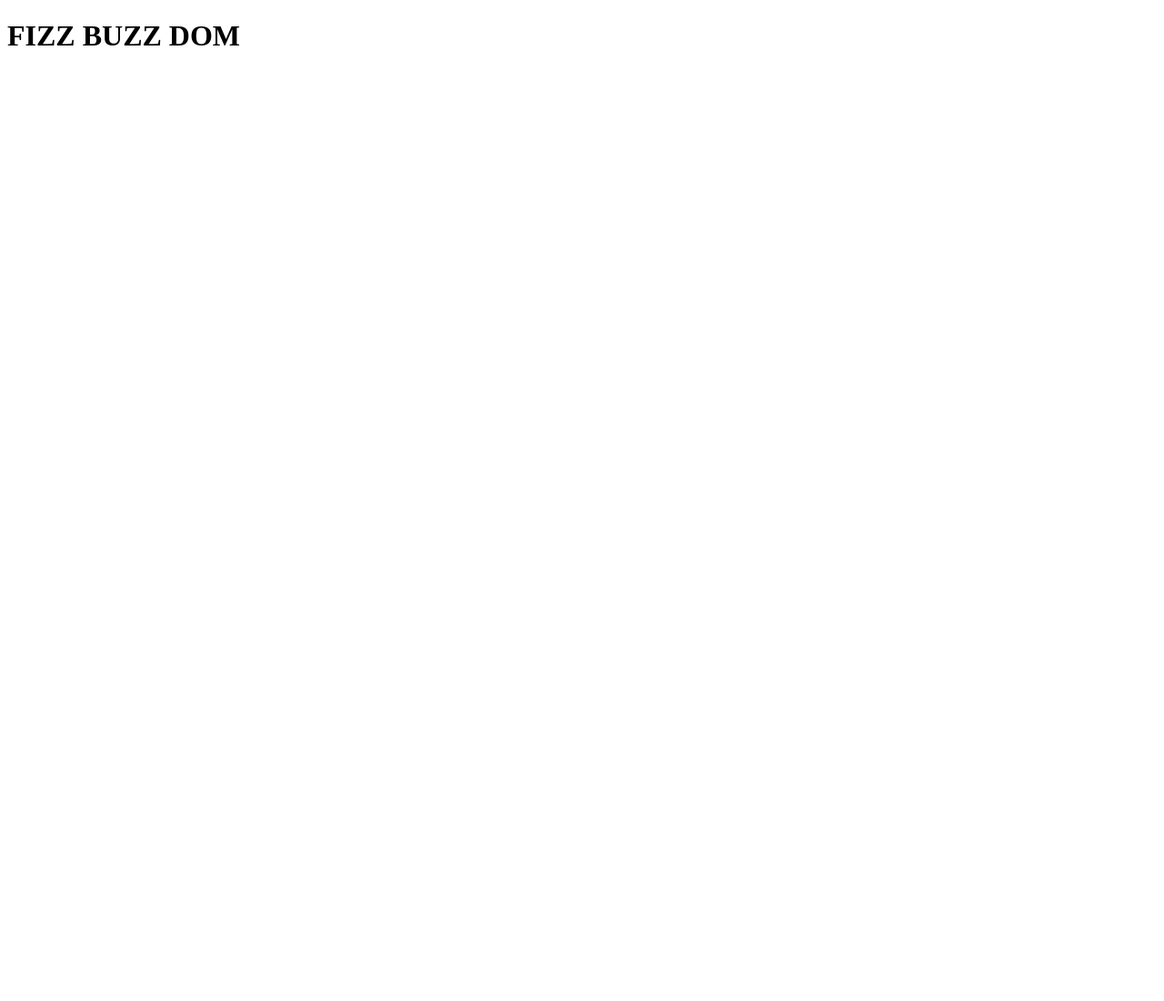
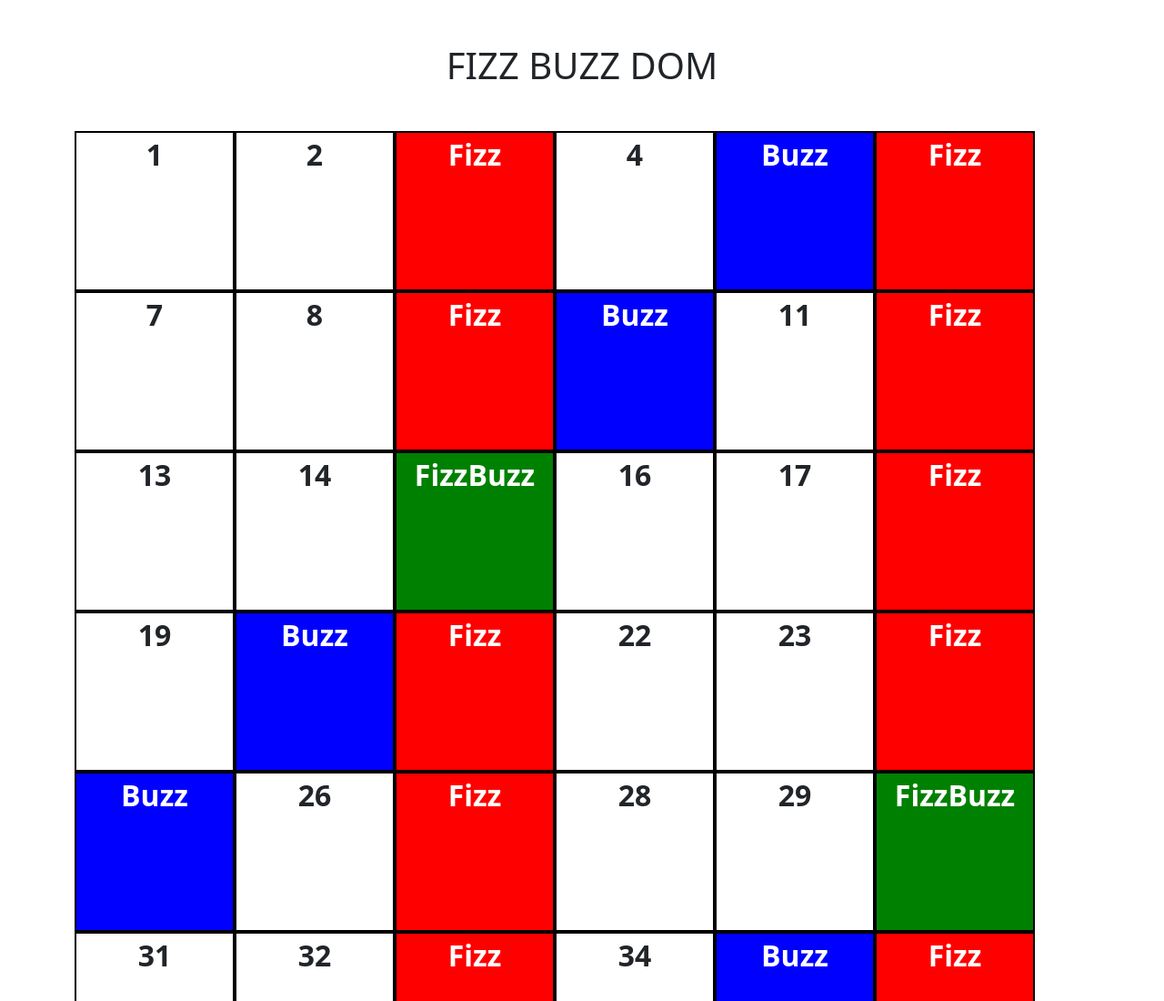
Before and after one commit to DavidC1103/js-fizzbuzz, a plain HTML site: page index.html in a window 1280 px wide. Shown: the top 1100 px of the page at 91% size. Before the commit the page ends 800 px from the top, so only its background shows below. Drawn offline with nearby package versions, Linux system fonts and the light colour scheme.

Commit message:
last commit

```diff
--- a/css/style.css
+++ b/css/style.css
@@ -4,8 +4,32 @@
     box-sizing: border-box;
 }
 
+
+h1{
+    text-align: center;
+}
+
 .box{
-    width: 50px;
-    height: 50px;
+    width: 176px;
+    height: 176px;
     border: 2px solid black;
+    justify-content: center;
+
+    text-align: center;
 }
+
+
+.red{
+    background-color: red;
+    color: white;
+}
+
+.green{
+    background-color: green;
+    color: white;
+}
+
+.blue{
+    background-color: blue;
+    color: white;
+}
--- a/index.html
+++ b/index.html
@@ -4,11 +4,17 @@
     <meta charset="UTF-8">
     <meta http-equiv="X-UA-Compatible" content="IE=edge">
     <meta name="viewport" content="width=device-width, initial-scale=1.0">
-    <title>Document</title>
+    <link href="https://cdn.jsdelivr.net/npm/bootstrap@5.3.0-alpha1/dist/css/bootstrap.min.css" rel="stylesheet" integrity="sha384-GLhlTQ8iRABdZLl6O3oVMWSktQOp6b7In1Zl3/Jr59b6EGGoI1aFkw7cmDA6j6gD" crossorigin="anonymous">
+    <link rel="stylesheet" href="css/style.css">
+
+    <title>FizzBuzz</title>
 </head>
 <body>
-    <main>
-        <h1>FIZZ BUZZ DOM</h1>
+    <main class="mb-5">
+        <h1 class="text-center my-5">FIZZ BUZZ DOM</h1>
+        <div class="container d-flex flex-wrap fw-bold fs-2">
+
+        </div>
     </main>
 
 
--- a/js/script.js
+++ b/js/script.js
@@ -1,21 +1,36 @@
 
+const container = document.querySelector('.container');
+console.log(container);
+//creamo un variabile aggiungendo il valore
 let value = "";
 
+// creare il circuito
 for (let i = 1; i <= 100; i++) {
-
+// diamo il valore(del circuito) alla variabile
     value = i;
-
+// ad ogni giro del circuito creiamo un dic
+    const box = document.createElement('div')
+// aggiugniamo la classe creata in css alla const
+    box.classList.add('box')
+// tutti i multipli di 3
     if (!(i % 3)) {
         value = 'Fizz';
+        box.classList.add('red')
     }
-
+    // tutti i multipli di 5
     if (!(i % 5)) {
         value = 'Buzz';
+        box.classList.add('blue')
     }
-
+    // tutti i multipli di 3 e 5
     if (!(i % 3) && !(i % 5)) {
+        console.log(i)
         value = 'FizzBuzz';
+        box.classList.add('green')
+        box.classList.remove('blue')
     }
-
-    console.log(value);
+//aggiungiamo le box al DOM
+container.append(box)
+//aggiungiamo all'interno delle box il valore dell i
+box.append(value)
 }
```
